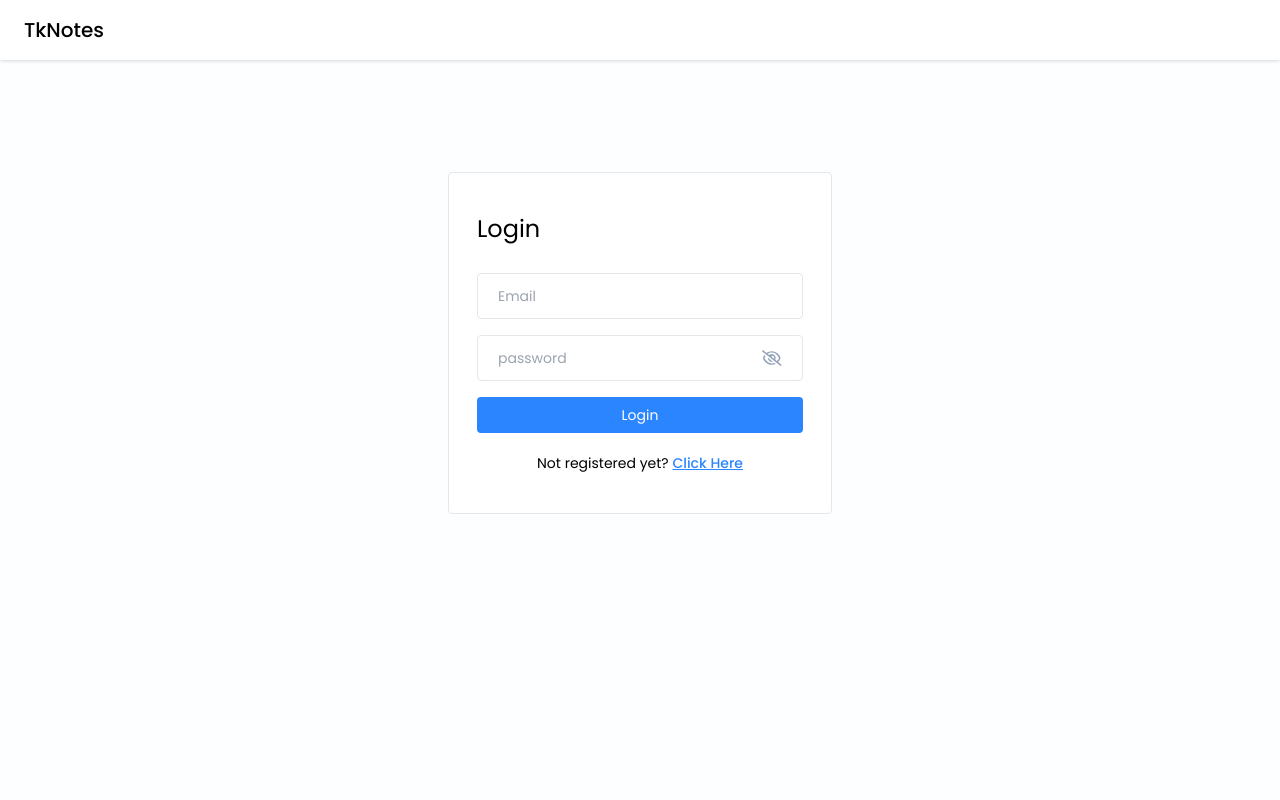
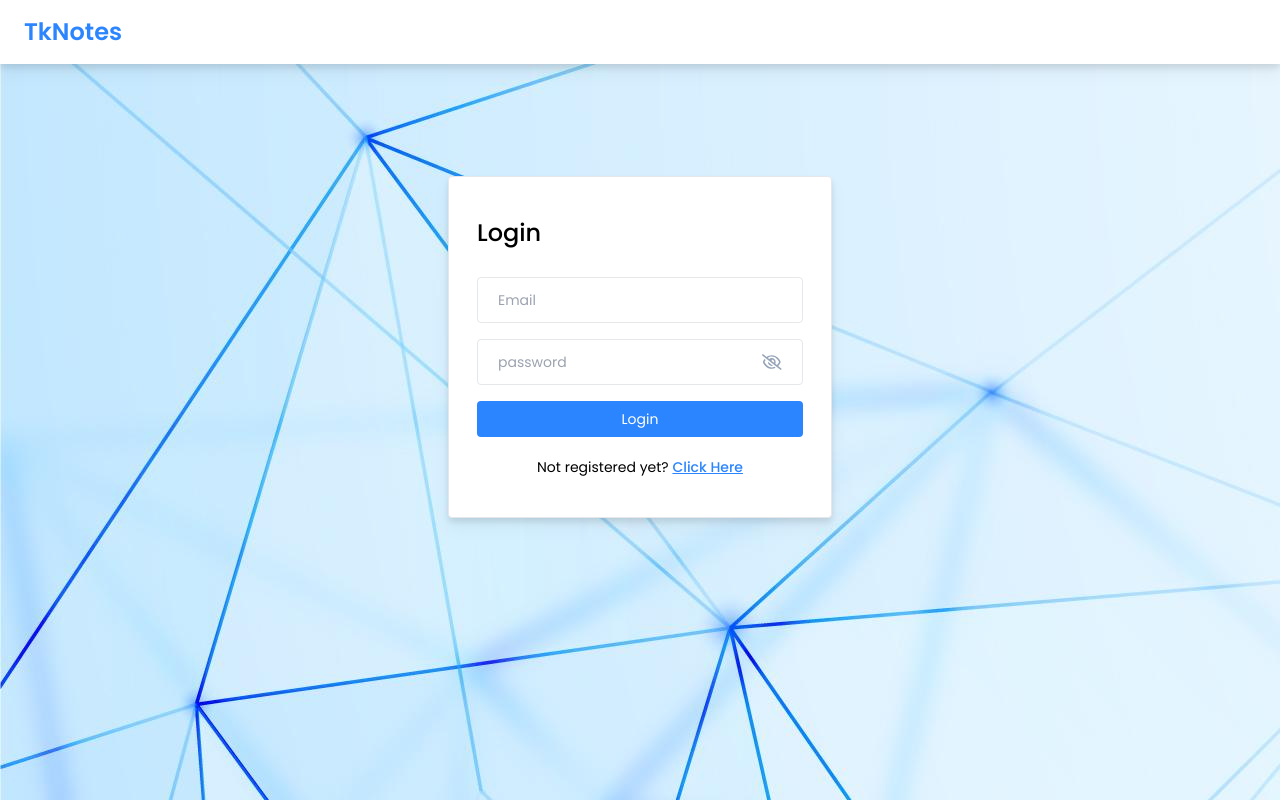
Before and after one commit to its-bismay/TkNotes, a React (Vite) app in the folder Client/: page /login in a window 1280 px wide. Built offline with nearby package versions, Linux system fonts and the light colour scheme.

Commit message:
my styling added to login component

```diff
--- a/Client/src/Components/Navbar.jsx
+++ b/Client/src/Components/Navbar.jsx
@@ -2,8 +2,8 @@ import React from 'react'
 
 const Navbar = () => {
   return (
-    <div className='bg-white flex items-center justify-between px-6 py-2 drop-shadow'>
-        <h2 className='text-xl font-medium text-black py-2'>TkNotes</h2>
+    <div className='bg-white flex items-center justify-between px-6 py-2 drop-shadow-lg'>
+        <h2 className='text-2xl text-primary font-semibold text-black py-2'>TkNotes</h2>
     </div>
   )
 }
--- a/Client/src/Pages/Login/Login.jsx
+++ b/Client/src/Pages/Login/Login.jsx
@@ -3,6 +3,7 @@ import Navbar from '../../Components/Navbar'
 import { Link } from 'react-router-dom'
 import Password from '../../Components/Password'
 import { validateEmail } from '../../Utils/Helper'
+import loginbg from "../../assets/login.jpg"
 
 const Login = () => {
 
@@ -26,13 +27,13 @@ const Login = () => {
         setError("")
     }
   return (
-    <div>
+    <div className='bg-loginbg min-h-screen object-cover object-center'>
         <Navbar />
 
         <div className="flex items-center justify-center mt-28">
-            <div className="w-96 border rounded bg-white px-7 py-10">
+            <div className="w-96 border rounded bg-white px-7 py-10 drop-shadow-lg">
                 <form onSubmit={handleLogin}>
-                    <h4 className='text-2xl mb-7'>Login</h4>
+                    <h4 className='text-2xl mb-7 font-medium'>Login</h4>
                     <input type="text" placeholder='Email' className='input-box' value={email} onChange={(e) => setEmail(e.target.value)}/>
                     <Password value={password} onChange={(e) => setPassword(e.target.value)}></Password>
                     {error && <p className='text-red-500 text-xs pb-1'>{error}</p>}
--- a/Client/tailwind.config.js
+++ b/Client/tailwind.config.js
@@ -9,6 +9,9 @@ export default {
       colors: {
         primary: "#2B85FF",
         secondary: "#EF863E"
+      },
+      backgroundImage: {
+        loginbg: "url(/src/assets/login.jpg)"
       }
     },
   },
```
Also changed, not shown: Client/src/assets/login.jpg (added).
